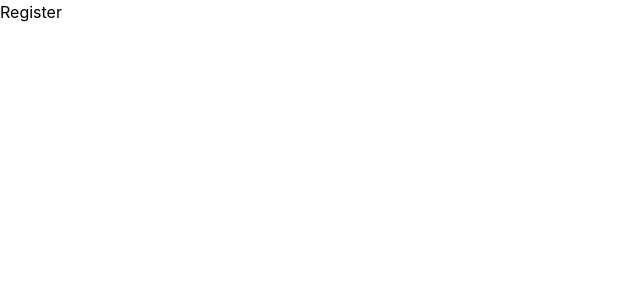
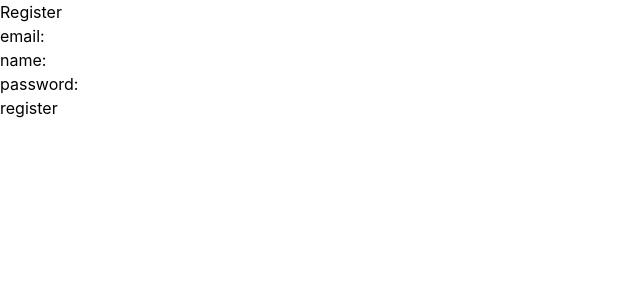
Before and after one commit to mohammadhasansojib/user-authentication-and-profile-management-api, a React (Vite) app in the folder frontend/: page /register in a window 1280 px wide. Shown: the top 300 px of the page, without its empty margins (0-640 px from the left). Built offline with nearby package versions, Linux system fonts and the light colour scheme.

Commit message:
login and registration form validation added

```diff
--- a/frontend/package.json
+++ b/frontend/package.json
@@ -10,6 +10,7 @@
     "preview": "vite preview"
   },
   "dependencies": {
+    "@hookform/resolvers": "^5.2.2",
     "@tailwindcss/vite": "^4.2.4",
     "dotenv": "^17.4.2",
     "react": "^19.2.5",
@@ -17,7 +18,8 @@
     "react-hook-form": "^7.75.0",
     "react-router": "^7.14.2",
     "react-router-dom": "^7.14.2",
-    "tailwindcss": "^4.2.4"
+    "tailwindcss": "^4.2.4",
+    "zod": "^4.4.3"
   },
   "devDependencies": {
     "@eslint/js": "^10.0.1",
--- a/frontend/src/pages/Login.tsx
+++ b/frontend/src/pages/Login.tsx
@@ -1,10 +1,54 @@
+import {useForm, type SubmitHandler} from 'react-hook-form'
+import {zodResolver} from '@hookform/resolvers/zod'
+import * as z from 'zod'
+
+const LoginDataSchema = z.object({
+    email: z.email("must be a valid email"),
+    password: z.string().min(8, "password minimum length 8")
+})
+
+interface ILoginFormData {
+    email: string,
+    password: string,
+}
+
+const Login = () => {
+    const {
+        register,
+        handleSubmit,
+        formState: {errors}
+    } = useForm<ILoginFormData>({
+        resolver: zodResolver(LoginDataSchema),
+    });
+    const onSubmit: SubmitHandler<ILoginFormData> = (data: ILoginFormData) => console.log(data);
 
 
 
-const Login = () => {
     return (
         <div>
-            <h1>Login</h1>
+            <div>
+                <h1>Login</h1>
+
+                <form onSubmit={handleSubmit(onSubmit)}>
+                    <div>
+                        <label htmlFor="email">Email: </label>
+                        <input type="email" {...register("email")} id="email" aria-invalid={errors.email ? "true" : "false"} />
+                        {
+                            errors.email && <span role="alert">{errors.email.message}</span>
+                        }
+                    </div>
+
+                    <div>
+                        <label htmlFor="password">Password: </label>
+                        <input type="password" {...register("password")} id="password" aria-invalid={errors.password ? "true" : "false"} />
+                        {
+                            errors.password && <span role="alert">{errors.password.message}</span>
+                        }
+                    </div>
+
+                    <input type="submit" value="login" />
+                </form>
+            </div>
         </div>
     )
 }
--- a/frontend/src/pages/Register.tsx
+++ b/frontend/src/pages/Register.tsx
@@ -1,11 +1,70 @@
-// import { useState } from "react";
+import {useForm, type SubmitHandler} from 'react-hook-form'
+import {zodResolver} from '@hookform/resolvers/zod'
+import * as z from 'zod'
+
+
+const RegistrationDataSchema = z.object({
+    email: z.email().trim(),
+    name: z.string().trim().min(3, "name minimum length 3").max(20, "name maximum length 20"),
+    password: z.string().min(8, "password minimum length 8")
+})
+
+interface IRegistrationFormData {
+    email: string,
+    name: string,
+    password: string,
+}
 
 const Register = () => {
+    const {
+        register,
+        handleSubmit,
+        formState: {errors},
+    } = useForm<IRegistrationFormData>({
+        resolver: zodResolver(RegistrationDataSchema),
+    });
+    const onSubmit: SubmitHandler<IRegistrationFormData> = (data: IRegistrationFormData) => {
+        console.log(data);
+    };
+
+
     return (
-        <div>
-            <h1>Register</h1>
+        <div onSubmit={handleSubmit(onSubmit)}>
+            <div>
+                <h1>Register</h1>
+
+                <form>
+                    <div>
+                        <label htmlFor="email">email: </label>
+                        <input type="email" {...register("email")} id="email" aria-invalid={errors.email ? "true" : "false"} />
+                        {
+                            errors.email && <span role="alert">{errors.email.message}</span>
+                        }
+                    </div>
+
+                    <div>
+                        <label htmlFor="name">name: </label>
+                        <input type="name" {...register("name")} id="name" aria-invalid={errors.name ? "true" : "false"} />
+                        {
+                            errors.name && <span role="alert">{errors.name.message}</span>
+                        }
+                    </div>
+
+                    <div>
+                        <label htmlFor="password">password: </label>
+                        <input type="password" {...register("password")} id="password" aria-invalid={errors.password ? "true" : "false"} />
+                        {
+                            errors.password && <span role="alert">{errors.password.message}</span>
+                        }
+                    </div>
+
+                    <input type="submit" value="register" />
+                </form>
+            </div>
         </div>
     )
 }
 
+
+
 export default Register;
```
Also changed, not shown: 1 other file (tests, documents, lock files or other folders).
